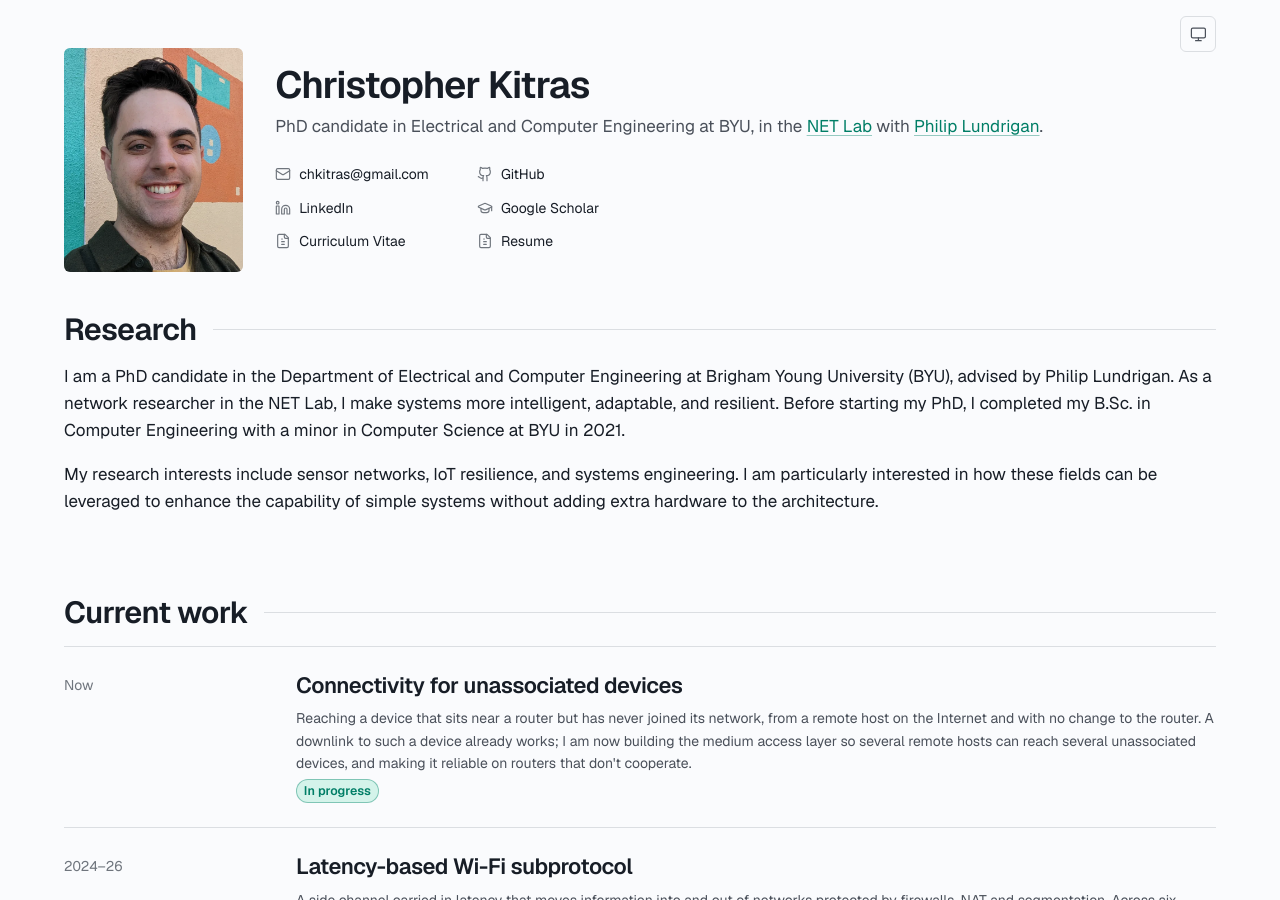
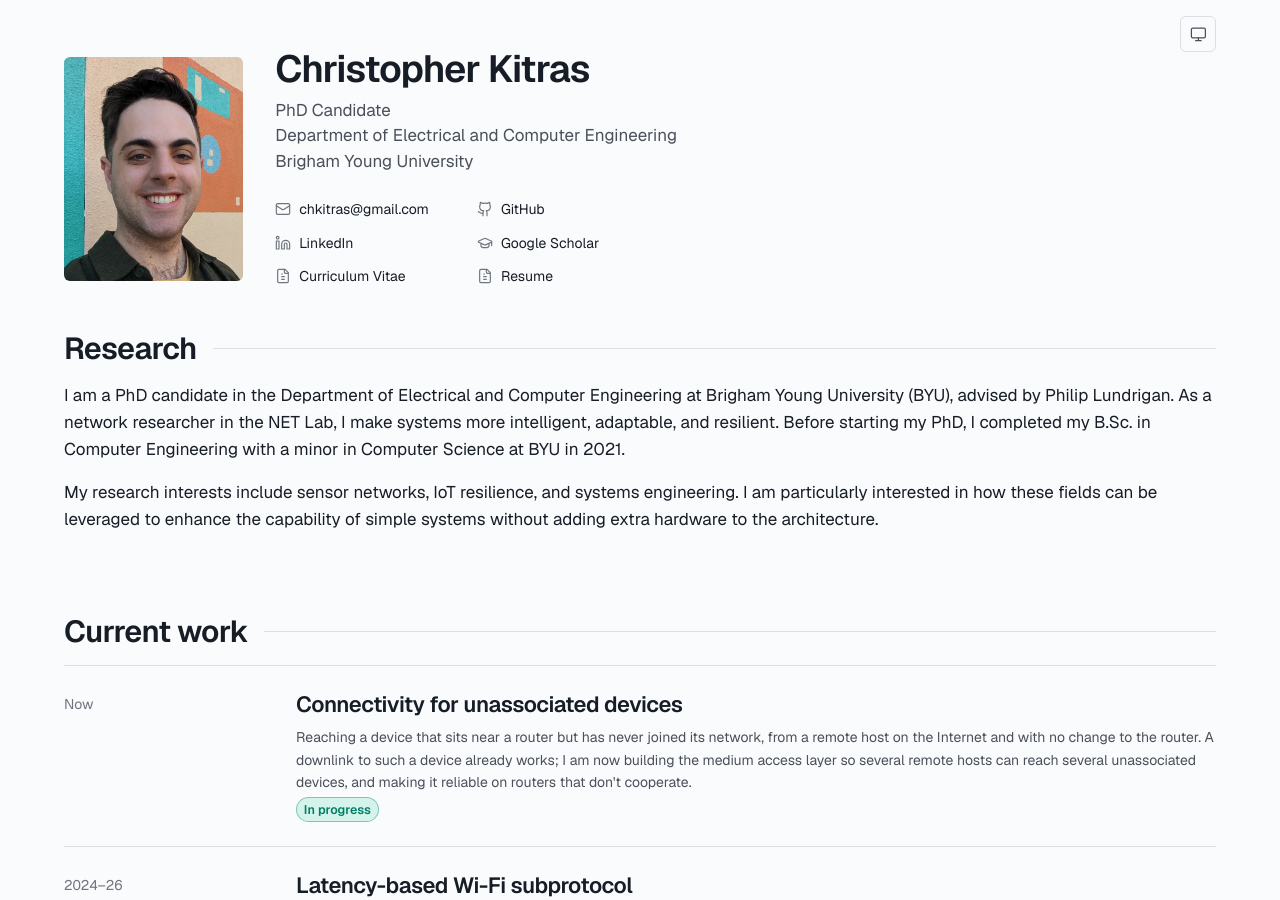
Before and after one commit to christopolise/christopolise.github.io, a Jekyll site: the page built from index.markdown, in a window 1280 px wide and 900 px high. Built offline with Jekyll 4.4.1, drawn with Linux system fonts in a browser that asks for light colours.

Commit message:
Stack position and workplace under the name, as on Phil's site
PhD Candidate / Department of Electrical and Computer Engineering /
Brigham Young University replaces the one-sentence role line; the NET Lab
and advisor remain in the Research bio.

Co-Authored-By: Claude Opus 5.5 <noreply@anthropic.com>

```diff
--- a/_layouts/home.html
+++ b/_layouts/home.html
@@ -11,7 +11,7 @@ layout: base
     <img class="portrait" src="{{ '/assets/thumbs/kitras.webp' | relative_url }}" alt="Portrait of Christopher Kitras" width="640" height="854" fetchpriority="high">
     <div class="hero-text">
       <h1 id="hero-name">{{ site.title }}</h1>
-      <p class="role">PhD candidate in Electrical and Computer Engineering at BYU, in the <a href="https://netlab.byu.edu/">NET Lab</a> with <a href="https://philip.lundrigan.org/">Philip Lundrigan</a>.</p>
+      <p class="role">PhD Candidate<br>Department of Electrical and Computer Engineering<br>Brigham Young University</p>
       <ul class="contact-list">
         <li><a href="mailto:{{ site.email }}">{% include icon.html name="mail" %}{{ site.email }}</a></li>
         <li><a href="https://github.com/{{ site.github_username }}">{% include icon.html name="github" %}GitHub</a></li>
```
Also changed, not shown: DESIGN.md (+1 -1 lines).
